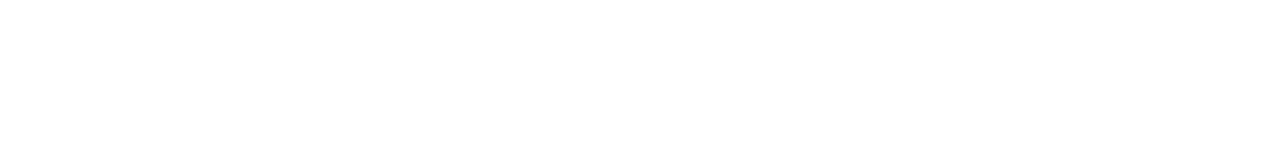
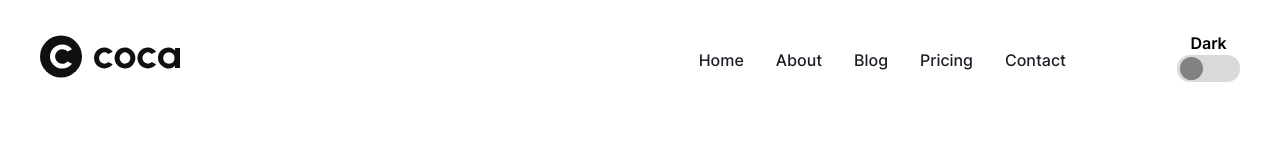
Before and after one commit to Koncov/coca, a website built with Vite: page src/index.html in a window 1280 px wide. Built offline with nearby package versions, Linux system fonts and the light colour scheme.

Commit message:
Created hesder

```diff
--- a/src/assets/scss/base/vars.scss
+++ b/src/assets/scss/base/vars.scss
@@ -4,13 +4,38 @@
   --neutral-color-20: #f5f5f5;
   --neutral-color-60: #18181d;
   --neutral-color-100: #1d1e25;
+  --neutral-color-120: #828282;
+  --neutral-color-130: #d9d9d9;
+  --neutral-color-140: #000;
+  --neutral-color-150: #101010;
+
+  // logo colors
+  --logo-color-text: #101010;
+  --logo-color-circle: #101010;
+
+  // primary colors
+  --primary-50: #4e7ddb;
 
   // container
   --container-padding: 15px;
   --container-width: 1200px;
+
+  // transition
+  --transition: 0.2s ease-in-out;
+
+  // z-index
+  --z-index-1: 1;
+  --z-index-2: 2;
+  --z-index-3: 3;
+  --z-index-4: 4;
 }
 
 [data-theme='dark'] {
   --neutral-color-10: #1d1e25;
   --neutral-color-100: #fff;
+  --neutral-color-140: #fff;
+
+  // logo colors
+  --logo-color-text: #fff;
+  --logo-color-circle: #343542;
 }
--- /dev/null
+++ b/src/assets/scss/components/header.scss
@@ -0,0 +1,192 @@
+.header {
+  padding: 26px 0 22px;
+
+  @include mobile {
+    padding: 22px 0 18px;
+  }
+
+  &__container {
+    @include flex-all-between;
+  }
+
+  &__logo {
+    position: relative;
+    z-index: var(--z-index-4);
+
+    & svg {
+      @include mobile {
+        width: 130px;
+      }
+
+      & path {
+        &:not(:last-child) {
+          fill: var(--logo-color-text);
+        }
+      }
+
+      & circle {
+        fill: var(--logo-color-circle);
+      }
+    }
+  }
+
+  &__right {
+    @include flex-align-center;
+    gap: 111px;
+
+    @include tablet {
+      gap: 60px;
+    }
+
+    @include small-tablet {
+      position: fixed;
+      top: 0;
+      left: -100vw;
+      z-index: var(--z-index-3);
+      flex-direction: column;
+      justify-content: center;
+      width: 80dvw;
+      height: 100dvh;
+      background-color: var(--neutral-color-10);
+      opacity: 0;
+      visibility: hidden;
+      transition:
+        left var(--transition),
+        opacity var(--transition),
+        visibility var(--transition);
+
+      &--visible {
+        left: 0;
+        opacity: 1;
+        visibility: visible;
+      }
+    }
+  }
+
+  &__switcher {
+    position: relative;
+    border-radius: 13px;
+    width: 63px;
+    height: 27px;
+    background-color: var(--neutral-color-130);
+    transform: translateY(8px);
+    transition: background-color var(--transition);
+
+    &::before {
+      content: '';
+      position: absolute;
+      top: 2px;
+      left: 3px;
+      display: inline-block;
+      border-radius: 50%;
+      width: 23px;
+      height: 23px;
+      background-color: var(--neutral-color-120);
+      transition:
+        left var(--transition),
+        background-color var(--transition);
+    }
+
+    &-text {
+      position: absolute;
+      top: -24px;
+      left: 50%;
+      font-weight: 600;
+      line-height: 150%;
+      text-align: center;
+      color: var(--neutral-color-140);
+      transform: translateX(-50%);
+
+      @include small-tablet {
+        top: -28px;
+        font-size: 20px;
+      }
+    }
+
+    &-checkbox {
+      appearance: none;
+    }
+
+    &:has(&-checkbox:checked) {
+      background-color: var(--neutral-color-60);
+
+      &::before {
+        left: 38px;
+        background-color: var(--primary-color-50);
+      }
+    }
+  }
+}
+
+.nav {
+  &__list {
+    @include flex-align-center;
+    gap: 32px;
+
+    @include small-tablet {
+      gap: 20px;
+      flex-direction: column;
+    }
+
+    @include mobile {
+      gap: 10px;
+    }
+  }
+
+  &__link {
+    position: relative;
+    font-weight: 500;
+    line-height: 162%;
+    color: var(--neutral-color-100);
+
+    @include small-tablet {
+      font-size: 20px;
+      line-height: 200%;
+    }
+
+    &::after {
+      content: '';
+      position: absolute;
+      right: 0;
+      bottom: -5px;
+      left: 0;
+      height: 1px;
+      background-color: var(--neutral-color-100);
+      opacity: 0;
+      visibility: hidden;
+      transition:
+        opacity var(--transition),
+        visibility var(--transition);
+    }
+
+    &:hover {
+      &::after {
+        opacity: 1;
+        visibility: visible;
+      }
+    }
+  }
+}
+
+.overlay {
+  @include small-tablet {
+    position: fixed;
+    inset: 0;
+    z-index: var(--z-index-2);
+    background-color: #000000b3;
+    opacity: 0;
+    visibility: hidden;
+    transition:
+      opacity var(--transition),
+      visibility var(--transition);
+
+    &--visible {
+      opacity: 1;
+      visibility: visible;
+    }
+  }
+}
+
+.burger {
+  @include burger;
+}
--- a/src/assets/scss/main.scss
+++ b/src/assets/scss/main.scss
@@ -1,3 +1,6 @@
 @import './mixins';
 @import './base';
 @import './globals';
+
+// components
+@import './components/header';
--- /dev/null
+++ b/src/html/components/header.html
@@ -0,0 +1,75 @@
+<div class="overlay" data-burger="overlay"></div>
+<header class="header">
+  <h1 class="hidden">Coca - Digital Marketing Website. {=$title} page</h1>
+  <div class="container header__container">
+    <a href="/coca/" class="header__logo" aria-label="Home page">
+      <svg
+        width="140"
+        height="66"
+        viewBox="0 0 140 66"
+        fill="none"
+        xmlns="http://www.w3.org/2000/svg"
+      >
+        <path
+          d="M68.1455 35.9848L72.722 38.3558C71.7651 39.6044 70.5655 40.6072 69.1232 41.3643C67.6809 42.1214 66.1069 42.5 64.4011 42.5C62.4873 42.5 60.7399 42.0285 59.159 41.0854C57.5919 40.1423 56.3368 38.8805 55.3937 37.2998C54.4646 35.7059 54 33.9459 54 32.0199C54 30.5588 54.2704 29.1973 54.8113 27.9355C55.3521 26.6603 56.0941 25.5446 57.0371 24.5882C57.994 23.6186 59.1035 22.8615 60.3655 22.3169C61.6275 21.7723 62.9727 21.5 64.4011 21.5C66.1069 21.5 67.6809 21.8786 69.1232 22.6357C70.5655 23.3928 71.7651 24.4089 72.722 25.6841L68.1455 28.0351C67.6601 27.5038 67.0846 27.092 66.4189 26.7998C65.7671 26.5076 65.0945 26.3615 64.4011 26.3615C63.4026 26.3615 62.5012 26.6271 61.6968 27.1584C60.8925 27.6765 60.2545 28.3672 59.783 29.2305C59.3115 30.0806 59.0757 31.0104 59.0757 32.0199C59.0757 33.0161 59.3115 33.9459 59.783 34.8093C60.2545 35.6594 60.8925 36.3435 61.6968 36.8615C62.5012 37.3795 63.4026 37.6385 64.4011 37.6385C65.1223 37.6385 65.8087 37.4924 66.4605 37.2002C67.1123 36.8947 67.674 36.4896 68.1455 35.9848Z"
+          fill="#101010"
+        />
+        <path
+          d="M84.9596 42.5C83.0458 42.5 81.2984 42.0285 79.7174 41.0854C78.1503 40.1423 76.8952 38.8805 75.9522 37.2998C75.023 35.7059 74.5585 33.9459 74.5585 32.0199C74.5585 30.5588 74.8289 29.1973 75.3697 27.9355C75.9106 26.6603 76.6525 25.5446 77.5956 24.5882C78.5525 23.6186 79.6619 22.8615 80.9239 22.3169C82.1859 21.7723 83.5312 21.5 84.9596 21.5C86.8734 21.5 88.6138 21.9715 90.1809 22.9146C91.7619 23.8577 93.017 25.1262 93.9461 26.7201C94.8892 28.314 95.3607 30.0806 95.3607 32.0199C95.3607 33.4677 95.0903 34.8226 94.5494 36.0844C94.0085 37.3463 93.2597 38.462 92.3028 39.4317C91.3597 40.388 90.2572 41.1385 88.9952 41.6831C87.7471 42.2277 86.4019 42.5 84.9596 42.5ZM84.9596 37.6385C85.9719 37.6385 86.8803 37.3795 87.6847 36.8615C88.489 36.3435 89.12 35.6594 89.5777 34.8093C90.0492 33.9592 90.2849 33.0294 90.2849 32.0199C90.2849 30.9839 90.0423 30.0408 89.5569 29.1907C89.0854 28.3273 88.4405 27.6433 87.6223 27.1385C86.8179 26.6205 85.9303 26.3615 84.9596 26.3615C83.9611 26.3615 83.0596 26.6205 82.2553 27.1385C81.4509 27.6565 80.813 28.3472 80.3415 29.2106C79.87 30.074 79.6342 31.0104 79.6342 32.0199C79.6342 33.0693 79.8769 34.019 80.3623 34.8691C80.8477 35.7192 81.4925 36.3966 82.2969 36.9013C83.1151 37.3928 84.0027 37.6385 84.9596 37.6385Z"
+          fill="#101010"
+        />
+        <path
+          d="M111.578 35.9848L116.155 38.3558C115.198 39.6044 113.998 40.6072 112.556 41.3643C111.114 42.1214 109.54 42.5 107.834 42.5C105.92 42.5 104.173 42.0285 102.592 41.0854C101.025 40.1423 99.7696 38.8805 98.8265 37.2998C97.8974 35.7059 97.4328 33.9459 97.4328 32.0199C97.4328 30.5588 97.7032 29.1973 98.2441 27.9355C98.7849 26.6603 99.5269 25.5446 100.47 24.5882C101.427 23.6186 102.536 22.8615 103.798 22.3169C105.06 21.7723 106.405 21.5 107.834 21.5C109.54 21.5 111.114 21.8786 112.556 22.6357C113.998 23.3928 115.198 24.4089 116.155 25.6841L111.578 28.0351C111.093 27.5038 110.517 27.092 109.852 26.7998C109.2 26.5076 108.527 26.3615 107.834 26.3615C106.835 26.3615 105.934 26.6271 105.13 27.1584C104.325 27.6765 103.687 28.3672 103.216 29.2305C102.744 30.0806 102.509 31.0104 102.509 32.0199C102.509 33.0161 102.744 33.9459 103.216 34.8093C103.687 35.6594 104.325 36.3435 105.13 36.8615C105.934 37.3795 106.835 37.6385 107.834 37.6385C108.555 37.6385 109.242 37.4924 109.893 37.2002C110.545 36.8947 111.107 36.4896 111.578 35.9848Z"
+          fill="#101010"
+        />
+        <path
+          d="M134.924 22.0579H140V41.982H134.924L134.695 39.5114C134.127 40.4013 133.371 41.1252 132.428 41.6831C131.499 42.2277 130.396 42.5 129.12 42.5C127.581 42.5 126.139 42.2211 124.794 41.6632C123.448 41.1053 122.263 40.3349 121.236 39.352C120.224 38.3691 119.427 37.2334 118.844 35.945C118.276 34.6565 117.991 33.2751 117.991 31.8008C117.991 30.3795 118.262 29.0446 118.803 27.796C119.357 26.5474 120.127 25.4516 121.112 24.5085C122.096 23.5655 123.233 22.8283 124.523 22.297C125.813 21.7657 127.2 21.5 128.684 21.5C130.057 21.5 131.284 21.7922 132.366 22.3767C133.461 22.9611 134.39 23.7049 135.153 24.6082L134.924 22.0579ZM128.996 37.8178C130.077 37.8178 131.034 37.5588 131.866 37.0408C132.698 36.5228 133.35 35.8254 133.822 34.9488C134.293 34.0588 134.529 33.0825 134.529 32.0199C134.529 30.944 134.293 29.9677 133.822 29.0911C133.35 28.2011 132.691 27.4972 131.846 26.9791C131.013 26.4611 130.063 26.2021 128.996 26.2021C127.928 26.2021 126.95 26.4677 126.063 26.9991C125.189 27.5171 124.488 28.2144 123.961 29.0911C123.448 29.9677 123.192 30.944 123.192 32.0199C123.192 33.0958 123.455 34.0721 123.982 34.9488C124.509 35.8254 125.21 36.5228 126.083 37.0408C126.971 37.5588 127.942 37.8178 128.996 37.8178Z"
+          fill="#101010"
+        />
+        <circle cx="21" cy="30.5" r="21" fill="#101010" />
+        <path
+          d="M27.4483 35.4412L32 37.741C30.8906 39.1831 29.4794 40.3368 27.7664 41.2021C26.0697 42.0674 24.2262 42.5 22.2358 42.5C19.9844 42.5 17.9288 41.9611 16.069 40.8833C14.2254 39.8055 12.749 38.3634 11.6396 36.5569C10.5465 34.7353 10 32.7239 10 30.5228C10 28.8529 10.3181 27.297 10.9544 25.8548C11.5907 24.3975 12.4635 23.1224 13.5729 22.0294C14.6986 20.9213 16.0037 20.056 17.4883 19.4336C18.9729 18.8112 20.5554 18.5 22.2358 18.5C24.2262 18.5 26.0697 18.9326 27.7664 19.7979C29.4794 20.6632 30.8906 21.8245 32 23.2818L27.4483 25.5816C26.7631 24.8226 25.9637 24.2457 25.0501 23.851C24.1364 23.4412 23.1984 23.2362 22.2358 23.2362C20.898 23.2362 19.6826 23.5778 18.5895 24.2609C17.5128 24.9288 16.6563 25.8169 16.02 26.925C15.4001 28.018 15.0901 29.2173 15.0901 30.5228C15.0901 31.8131 15.4082 33.0123 16.0445 34.1205C16.6808 35.2135 17.5373 36.0939 18.614 36.7619C19.7071 37.4298 20.9143 37.7638 22.2358 37.7638C23.2473 37.7638 24.2099 37.5512 25.1235 37.1262C26.0371 36.7011 26.812 36.1395 27.4483 35.4412Z"
+          fill="white"
+        />
+      </svg>
+    </a>
+    <div class="header__right" data-burger="menu">
+      <nav class="nav header__nav">
+        <ul class="nav__list">
+          <li class="nav__item">
+            <a href="/coca/" class="nav__link text-p-default">Home</a>
+          </li>
+          <li class="nav__item">
+            <a href="/coca/about.html" class="nav__link text-p-default"
+              >About</a
+            >
+          </li>
+          <li class="nav__item">
+            <a href="/coca/blog.html" class="nav__link text-p-default">Blog</a>
+          </li>
+          <li class="nav__item">
+            <a href="/coca/pricing.html" class="nav__link text-p-default"
+              >Pricing</a
+            >
+          </li>
+          <li class="nav__item">
+            <a href="/coca/contact.html" class="nav__link text-p-default"
+              >Contact</a
+            >
+          </li>
+        </ul>
+      </nav>
+      <label class="header__switcher">
+        <span class="header__switcher-text text-p-default">Dark</span>
+        <input
+          type="checkbox"
+          class="header__switcher-checkbox"
+          data-theme-switcher
+        />
+      </label>
+    </div>
+    <button class="burger" data-burger="btn" aria-label="Burger menu">
+      <span class="burger__line"></span>
+    </button>
+  </div>
+</header>
--- /dev/null
+++ b/src/js/components/theme.js
@@ -0,0 +1,23 @@
+export const useTheme = () => {
+  const themeTarget = document.querySelector('[data-theme]');
+  const themeSwitcher = document.querySelector('[data-theme-switcher]');
+
+  const themeTargetDataset = themeTarget.dataset;
+
+  const theme = localStorage.getItem('theme') || 'light';
+  themeTargetDataset.theme = theme;
+
+  if (theme === 'dark') {
+    themeSwitcher.checked = true;
+  }
+
+  themeSwitcher.addEventListener('click', () => {
+    if (themeTargetDataset.theme === 'light') {
+      themeTargetDataset.theme = 'dark';
+      localStorage.setItem('theme', 'dark');
+    } else {
+      themeTargetDataset.theme = 'light';
+      localStorage.setItem('theme', 'light');
+    }
+  });
+};
```
Also changed, not shown: src/index.html (+4 -1 lines), src/js/components/burger.js (added, +22 -0 lines), src/js/main.js (+7 -0 lines), .stylelintrc.json.
